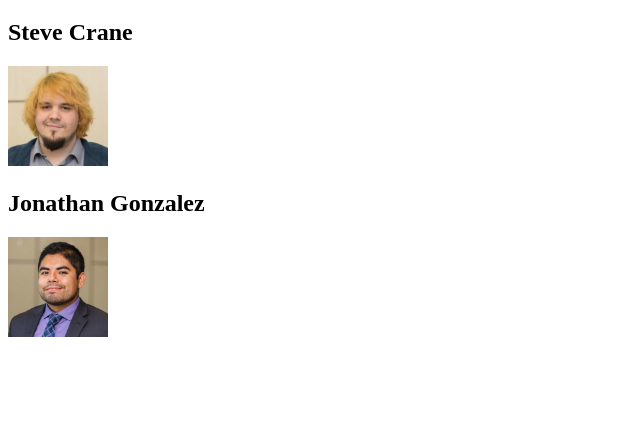
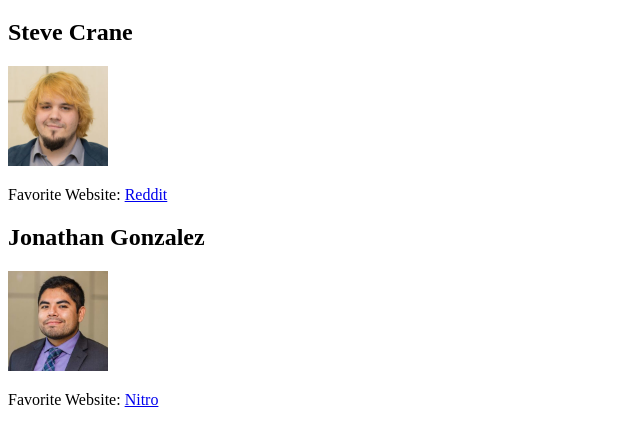
Before and after one commit to jon1735/steve_and_jon_first_git_project, a plain HTML site: page index.html in a window 1280 px wide. Shown: the part 61-504 px from the top of the page, without its empty margins (0-640 px from the left). Drawn offline with Linux system fonts and the light colour scheme; files whose address does not match are found by name.

Commit message:
Add favorite websites

```diff
--- a/index.html
+++ b/index.html
@@ -8,10 +8,12 @@
         <div class="developer">
             <h2>Steve Crane</h2>
             <img src="/Users/stephencrane/dev/power/defenders/pairing-projects/steve_and_jon_first_git_project/img/StephenCrane.jpg" width="100" height="100">
+            <p class="Favorite-Website"> Favorite Website: <a href="https://www.reddit.com" target="_blank">Reddit</a></p>
         </div>
         <div class="developer">
             <h2>Jonathan Gonzalez</h2>
             <img src="/Users/stephencrane/dev/power/defenders/pairing-projects/steve_and_jon_first_git_project/img/JonGonzalez.jpg" width="100" height="100">
+                <p class="Favorite-Website"> Favorite Website: <a href= "https://nitro.powerhrg.com/sessions/login" target="_blank">Nitro</a></p>
         </div>
     </body>
 </html>
```
